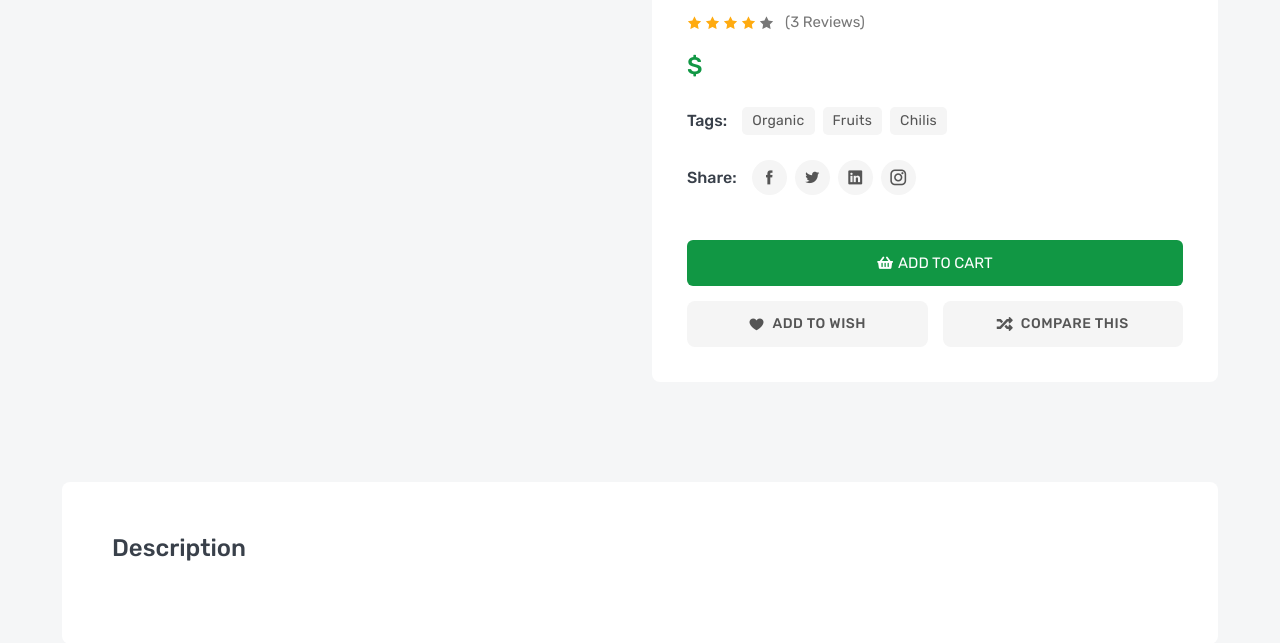
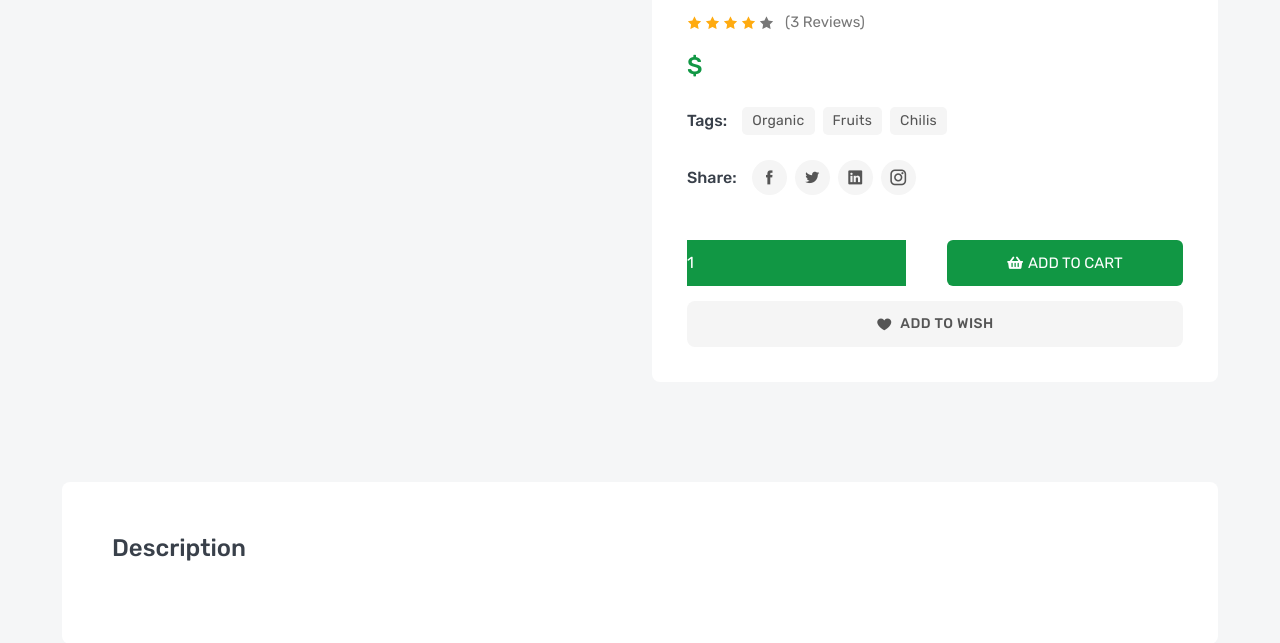
Before and after one commit to marwan-alshalabi/Django-Amazon-clone, a Django app: template products/templates/products/product_detail.html in a window 1280 px wide. Shown: the part 691-1334 px from the top of the page. Run offline with Django 4.2, Linux system fonts and the light colour scheme; the template is opened without the code that fills it, so the values that code supplies are empty; some libraries are stand-ins or nearby versions.

Commit message:
add to cart

```diff
--- a/orders/models.py
+++ b/orders/models.py
@@ -65,8 +65,8 @@ class Cart(models.Model):
 class CartDetail(models.Model):
     cart = models.ForeignKey(Cart,related_name='cart_detail',on_delete=models.CASCADE)
     product = models.ForeignKey(Product,related_name='cart_product',on_delete=models.SET_NULL,blank=True,null=True)
-    quantity = models.IntegerField()
-    total = models.FloatField()
+    quantity = models.IntegerField(default=1)
+    total = models.FloatField(default=0)
 
     def __str__(self):
         return str(self.cart)
--- /dev/null
+++ b/orders/urls.py
@@ -0,0 +1,6 @@
+from django.urls import path
+from .views import add_to_cart
+
+urlpatterns = [
+    path('add-to-cart', add_to_cart),
+]
--- a/products/templates/products/product_detail.html
+++ b/products/templates/products/product_detail.html
@@ -87,24 +87,25 @@
                                 </ul>
                             </div>
                             <div class="details-add-group">
-                                <button class="product-add" title="Add to Cart">
-                                    <i class="fas fa-shopping-basket"></i>
-                                    <span>add to cart</span>
-                                </button>
-                                <div class="product-action">
-                                    <button class="action-minus" title="Quantity Minus"><i class="icofont-minus"></i></button>
-                                    <input class="action-input" title="Quantity Number" type="text" name="quantity" value="1">
-                                    <button class="action-plus" title="Quantity Plus"><i class="icofont-plus"></i></button>
-                                </div>
+
+                                <form action="/orders/add-to-cart" method="POST" class="row">
+                                    {% csrf_token %}
+                                    <div class="col-6">
+                                        <input type="hidden" name="product_id" value="{{object.id}}">
+                                        <input class="action-input" title="Quantity Number" type="numbers" name="quantity" value="1">
+                                    </div>
+                                    <div class="col-6">
+                                        <button class="product-add" type="submit" title="Add to Cart">
+                                            <i class="fas fa-shopping-basket"></i>
+                                            <span>add to cart</span>
+                                        </button>
+                                    </div>
+                                </form>
                             </div>
                             <div class="details-action-group">
                                 <a class="details-wish wish" href="#" title="Add Your Wishlist">
                                     <i class="icofont-heart"></i>
                                     <span>add to wish</span>
-                                </a>
-                                <a class="details-compare" href="compare.html" title="Compare This Item">
-                                    <i class="fas fa-random"></i>
-                                    <span>Compare This</span>
                                 </a>
                             </div>
                         </div>
--- a/project/urls.py
+++ b/project/urls.py
@@ -46,6 +46,7 @@ schema_view = get_schema_view(
 urlpatterns = [
     path('admin/', admin.site.urls),
     path('products/', include('products.urls')),
+    path('orders/', include('orders.urls')),
     path('', include('settings.urls')),
 
     path("__debug__/", include("debug_toolbar.urls")),
```
Also changed, not shown: orders/views.py (+19 -2 lines), orders/migrations/0008_alter_cartdetail_quantity_alter_cartdetail_total.py (added).
